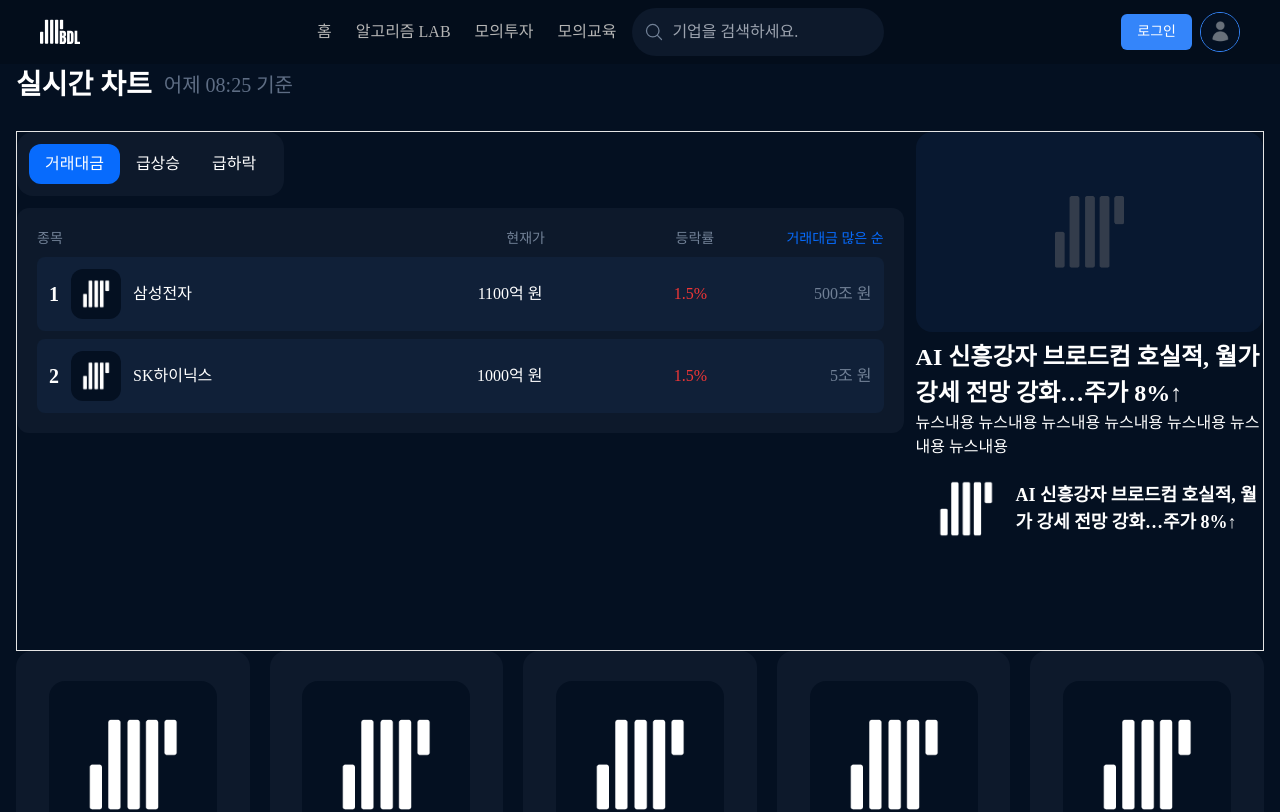
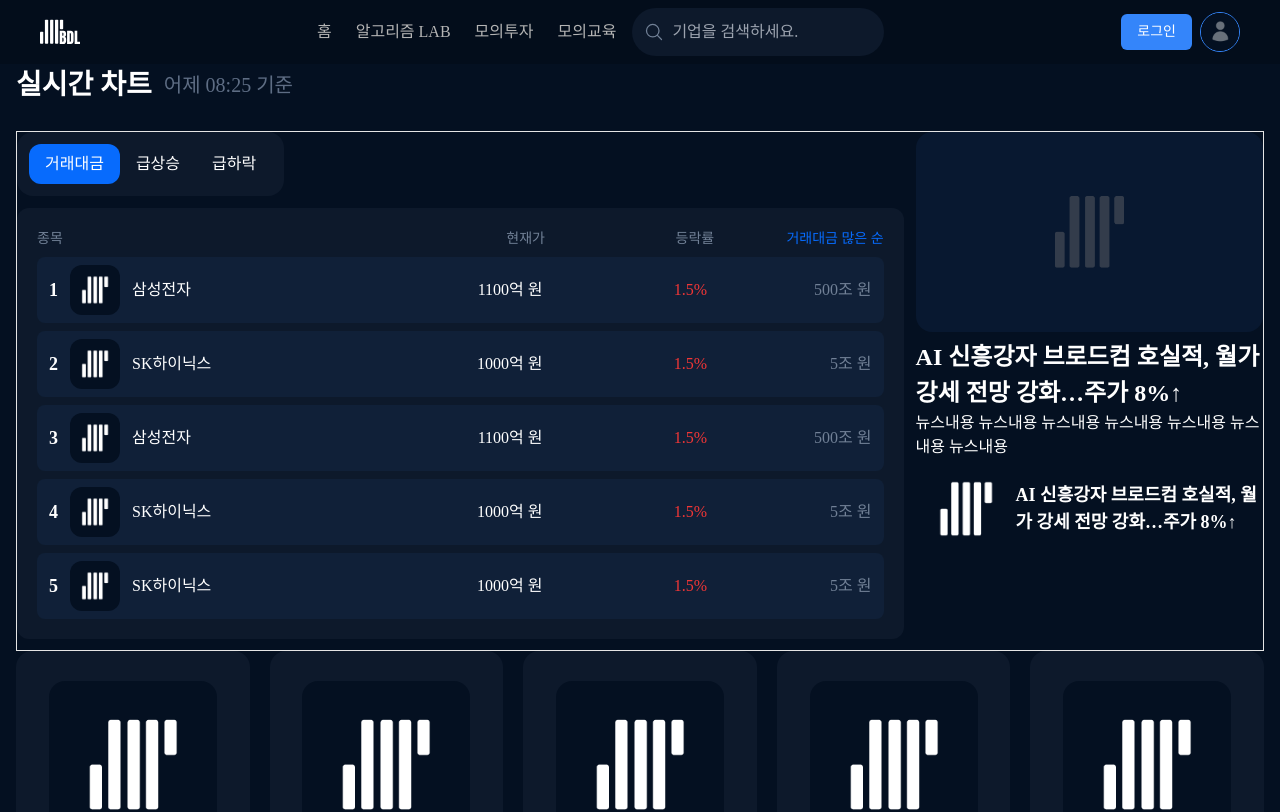
Before and after one commit to dnwnsrb11/BDL-frontend, a React (Vite) app: page / in a window 1280 px wide. Shown: the top 812 px of the page. Built offline with nearby package versions, Linux system fonts and the light colour scheme; a web font is replaced by a local one.

Commit message:
desgin:리스트 작업

```diff
--- a/src/components/home-page/real-time-chart/real-time-chart-fall.tsx
+++ b/src/components/home-page/real-time-chart/real-time-chart-fall.tsx
@@ -45,10 +45,10 @@ export const RealTimeChartFall = () => {
             {StockFalls.map((stockFall, index) => (
               <div
                 key={index}
-                className="flex flex-row items-center rounded-lg bg-[#102038] p-3 text-white hover:bg-modal-background-color"
+                className="flex flex-row items-center rounded-lg bg-[#102038] p-2 px-3 text-white hover:bg-modal-background-color"
               >
                 <div className="flex w-[60%] items-center gap-3 font-medium">
-                  <h3 className="text-[20px] font-bold">{index + 1}</h3>
+                  <h3 className="text-[18px] font-bold">{index + 1}</h3>
                   <div className="max-h-[50px] max-w-[50px] overflow-hidden rounded-xl">
                     {stockFall.imageUrl === null ? (
                       <img src={noneStockImg} alt="noneimage" />
--- a/src/components/home-page/real-time-chart/real-time-chart-rise.tsx
+++ b/src/components/home-page/real-time-chart/real-time-chart-rise.tsx
@@ -45,10 +45,10 @@ export const RealTimeChartRise = () => {
             {StockRises.map((stockRiese, index) => (
               <div
                 key={index}
-                className="flex flex-row items-center rounded-lg bg-[#102038] p-3 text-white hover:bg-modal-background-color"
+                className="flex flex-row items-center rounded-lg bg-[#102038] p-2 px-3 text-white hover:bg-modal-background-color"
               >
                 <div className="flex w-[60%] items-center gap-3 font-medium">
-                  <h3 className="text-[20px] font-bold">{index + 1}</h3>
+                  <h3 className="text-[18px] font-bold">{index + 1}</h3>
                   <div className="max-h-[50px] max-w-[50px] overflow-hidden rounded-xl">
                     {stockRiese.imageUrl === null ? (
                       <img src={noneStockImg} alt="noneimage" />
--- a/src/components/home-page/real-time-chart/real-time-chart-transaction.tsx
+++ b/src/components/home-page/real-time-chart/real-time-chart-transaction.tsx
@@ -18,6 +18,27 @@ export const RealTimeChartTransaction = () => {
       currentPrice: 110002131240,
       changeRate: 1.5,
       tradingValue: 500235235000000,
+      imageUrl: null,
+    },
+    {
+      stockName: 'SK하이닉스',
+      currentPrice: 100000000000,
+      changeRate: 1.5,
+      tradingValue: 5026210000000,
+      imageUrl: null,
+    },
+    {
+      stockName: '삼성전자',
+      currentPrice: 110002131240,
+      changeRate: 1.5,
+      tradingValue: 500235235000000,
+      imageUrl: null,
+    },
+    {
+      stockName: 'SK하이닉스',
+      currentPrice: 100000000000,
+      changeRate: 1.5,
+      tradingValue: 5026210000000,
       imageUrl: null,
     },
     {
@@ -49,10 +70,10 @@ export const RealTimeChartTransaction = () => {
             {stockTransactions.map((stockTransaction, index) => (
               <div
                 key={index}
-                className="flex flex-row items-center rounded-lg bg-[#102038] p-3 text-white hover:bg-modal-background-color"
+                className="flex flex-row items-center rounded-lg bg-[#102038] p-2 px-3 text-white hover:bg-modal-background-color"
               >
                 <div className="flex w-[40%] items-center gap-3 font-medium">
-                  <h3 className="text-[20px] font-bold">{index + 1}</h3>
+                  <h3 className="text-[18px] font-bold">{index + 1}</h3>
                   <div className="max-h-[50px] max-w-[50px] overflow-hidden rounded-xl">
                     {stockTransaction.imageUrl === null ? (
                       <img src={noneStockImg} alt="noneimage" />
```
